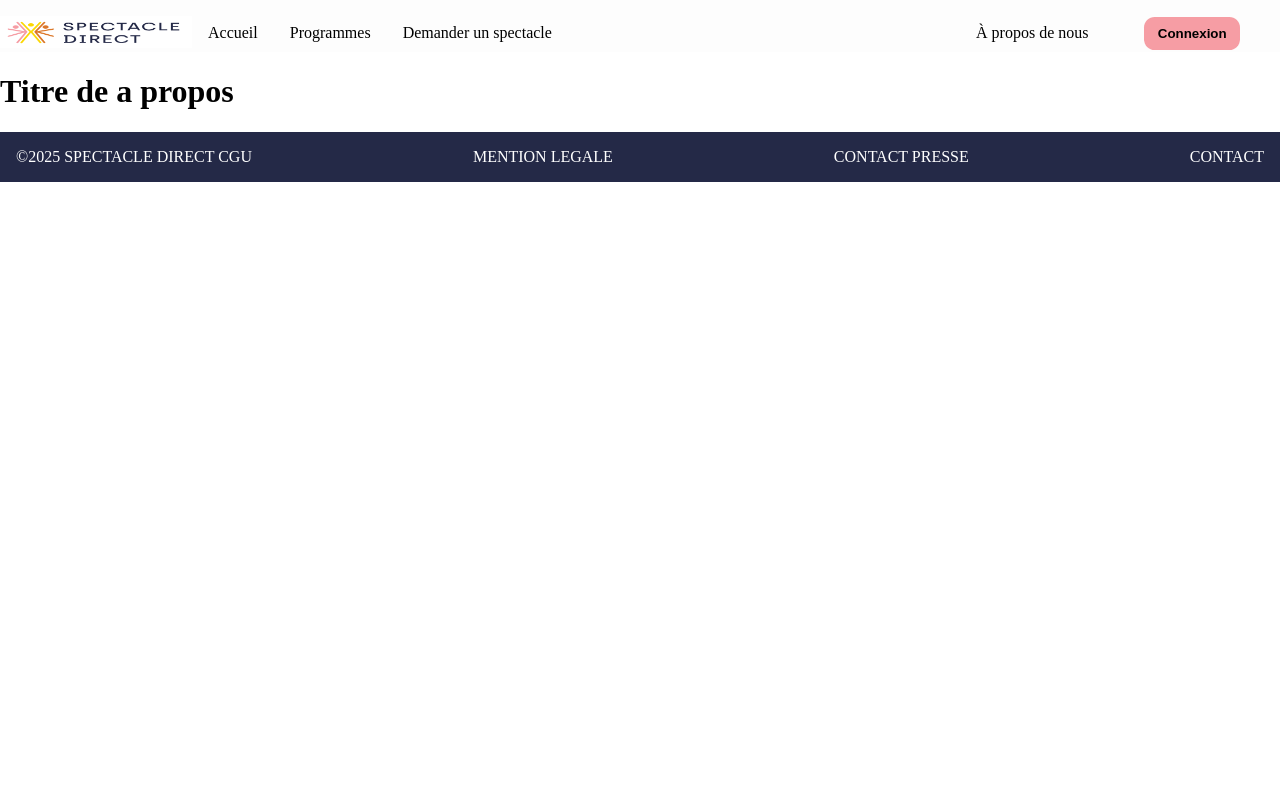
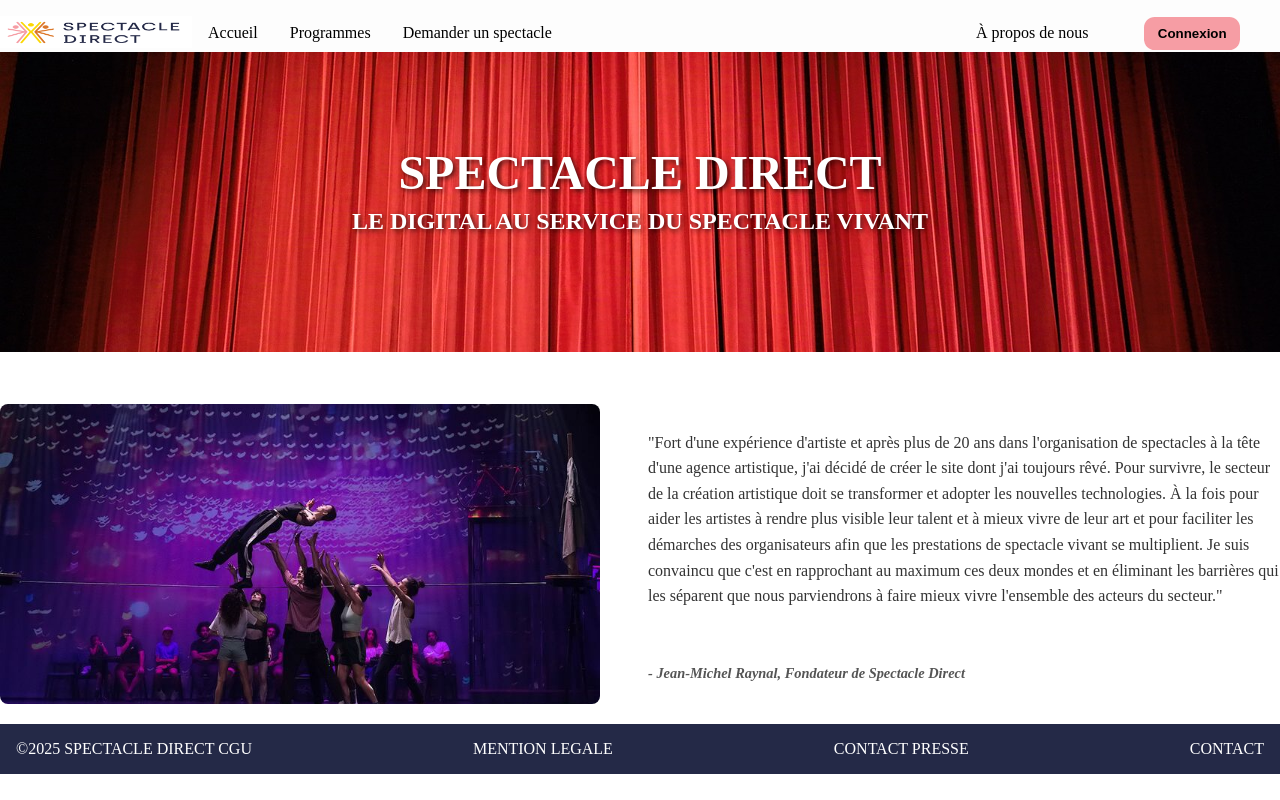
Before and after one commit to urngniaba/evenements-salle-spectacle, a Next.js app: page /apropos in a window 1280 px wide. Built offline with nearby package versions, Linux system fonts and the light colour scheme.

Commit message:
ajout des element dans  page apropos

```diff
--- a/app/apropos/page.jsx
+++ b/app/apropos/page.jsx
@@ -1,7 +1,48 @@
+import Image from "next/image";
+
 import styles from '@/app/apropos/page.module.css'
 
-export default function APropos() {
-    return(
-      <h1>Titre de a propos</h1>
-    );
+import image1 from '@/public/ImageApropos/image1.jpg'
+import image2 from '@/public/ImageApropos/image2.jpg'
+
+import message1 from '@/public/ImageApropos/message1.png'
+import message2 from '@/public/ImageApropos/message2.png'
+import message3 from '@/public/ImageApropos/message3.png'
+import message4 from '@/public/ImageApropos/message4.png'
+import message5 from '@/public/ImageApropos/message5.png'
+import message6 from '@/public/ImageApropos/message6.png'
+
+export default function Apropos() {
+  return (
+    <div className={styles.container}>
+      <Image src={image1} alt="" className={styles.photo} />
+
+      <div className={styles.textSuperpose}>
+        <h1>SPECTACLE DIRECT</h1>
+        <h2>LE DIGITAL AU SERVICE DU SPECTACLE VIVANT</h2>
+      </div>
+      <div className={styles.paragraghe}>
+        <Image src={image2} alt="" className={styles.photo1} />
+        <p>
+          <br></br>"Fort d'une expérience d'artiste et après plus de 20 ans dans l'organisation de spectacles à la tête
+          d'une agence artistique, j'ai décidé de créer le site dont j'ai toujours rêvé. Pour survivre, le secteur de
+          la création artistique doit se transformer et adopter les nouvelles technologies. À la fois pour aider les
+          artistes à rendre plus visible leur talent et à mieux vivre de leur art et pour faciliter les démarches des
+          organisateurs afin que les prestations de spectacle vivant se multiplient. Je suis convaincu que c'est
+          en rapprochant au maximum ces deux mondes et en éliminant les barrières qui les séparent que nous
+          parviendrons à faire mieux vivre l'ensemble des acteurs du secteur."
+          <br></br>
+          <br></br>
+          <br></br>
+
+          <span className={styles.citation}>
+          - Jean-Michel Raynal, Fondateur de Spectacle Direct
+        </span>
+        </p>
+
+      </div>
+
+
+    </div>
+  );
 }
--- a/app/apropos/page.module.css
+++ b/app/apropos/page.module.css
@@ -0,0 +1,72 @@
+.container {
+    display: flex;
+    flex-direction: column; /* Organise les éléments verticalement */
+    align-items: center; /* Centre les éléments horizontalement */
+    gap: 2rem; /* Espacement entre les sections */
+  }
+
+  .photo {
+    width: 100%;
+    height: 300px; /* Garde les proportions de l'image */
+    object-fit: cover; /* Assure que l'image couvre bien l'espace disponible */
+    position: relative;
+  }
+
+  .textSuperpose {
+    position: absolute; /* Superpose le texte sur l'image */
+    top: 25%; /* Centre verticalement */
+    left: 50%; /* Centre horizontalement */
+    transform: translate(-50%, -50%); /* Ajuste le centrage */
+    text-align: center;
+    color: white;
+    text-shadow: 2px 2px 5px rgba(0, 0, 0, 0.7); /* Ajoute une ombre pour améliorer la lisibilité */
+  }
+
+  .textSuperpose h1 {
+    font-size: 3rem;
+    font-weight: bold;
+    margin: 0;
+  }
+
+  .textSuperpose h2 {
+    font-size: 1.5rem;
+    margin-top: 0.5rem;
+  }
+
+  .paragraghe {
+    display: flex; /* Organise l'image et le paragraphe côte à côte */
+    align-items: flex-start; /* Aligne les éléments en haut */
+    gap: 3rem; /* Espace entre le paragraphe et l'image */
+    max-width: 1400px; /* Limite la largeur totale */
+    width: 100%;
+    margin: 20px;
+  }
+
+  .photo1 {
+    width: 600px; /* L'image occupe 50% de la largeur */
+    height: 300px; /* Garde les proportions */
+    border-radius: 8px; /* Ajoute des coins arrondis */
+    object-fit: cover;
+  }
+
+  .photo1 span {
+
+  }
+
+  .paragraghe p {
+    flex: 1; /* Le paragraphe occupe le reste de l'espace */
+    font-size: 1rem;
+    line-height: 1.6;
+    color: #333;
+    margin: 0;
+    padding: 3rem 0.5;
+  }
+
+.citation {
+    font-weight: bold;
+    font-size: 0.9rem;
+    font-style: italic; /* Rend la citation en italique */
+    color: #555; /* Couleur plus douce pour la citation */
+    text-align: right; /* Aligne la citation à droite */
+    margin: 0; /* Supprime les marges externes */
+  }
```
Also changed, not shown: public/ImageApropos/image1.jpg.
